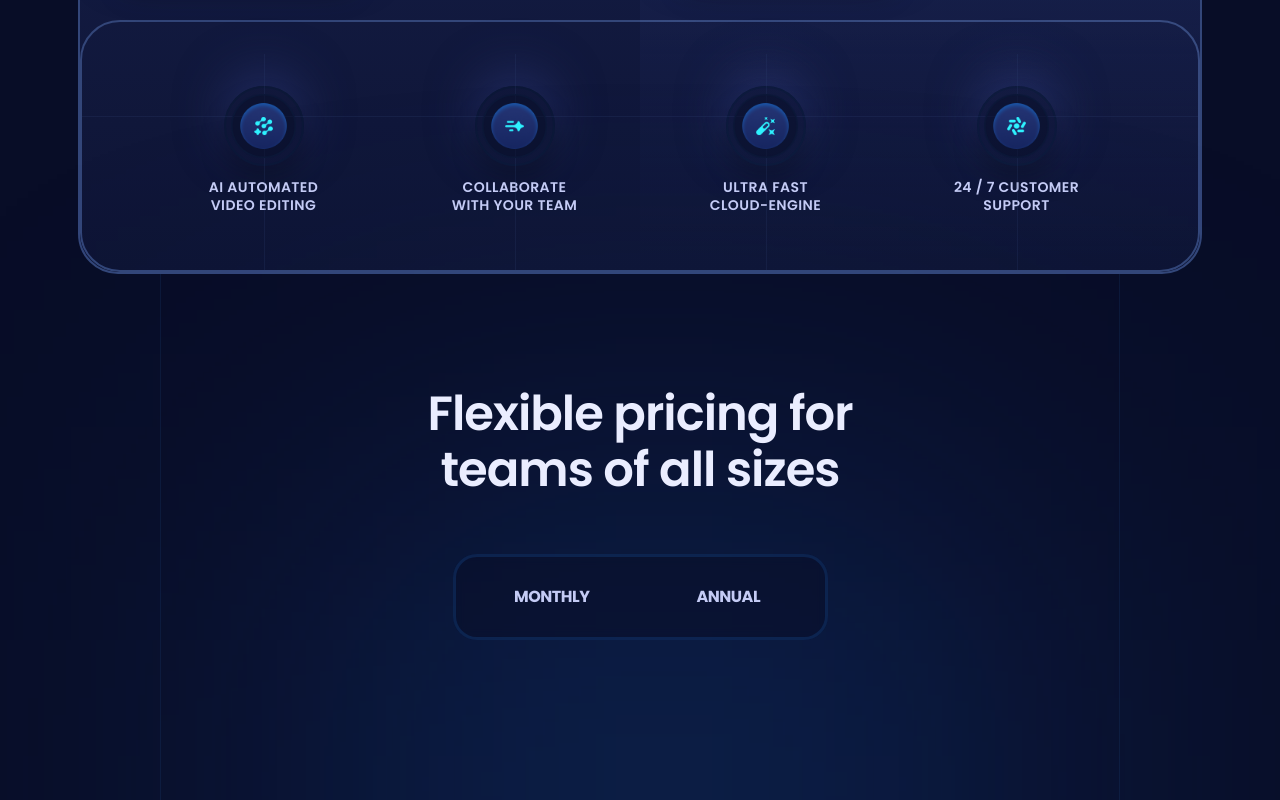
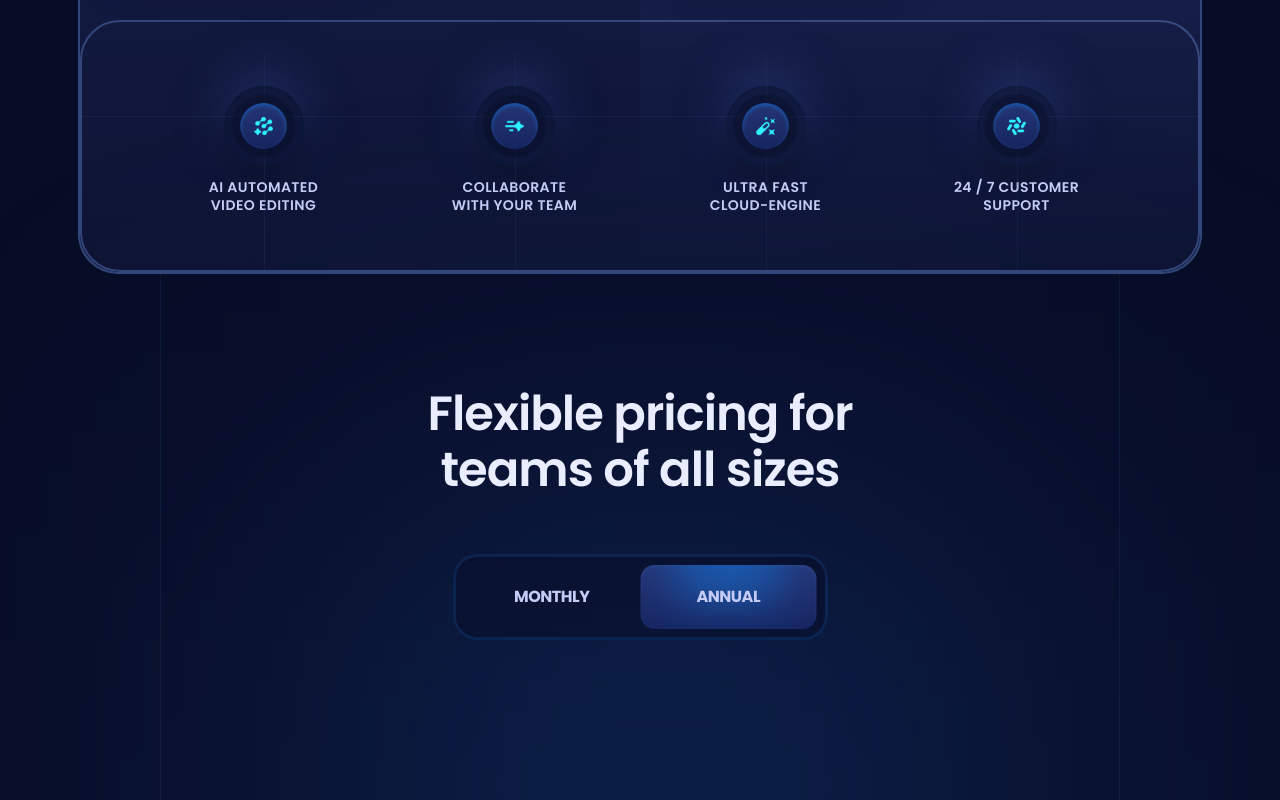
Before and after one commit to Washington-coder/xora, a React (Vite) app: page / in a window 1280 px wide. Shown: the part 1530-2330 px from the top of the page. Built offline with nearby package versions, Linux system fonts and the light colour scheme.

Commit message:
feat: add animation on select monthly or annual button

```diff
--- a/src/sections/Pricing.jsx
+++ b/src/sections/Pricing.jsx
@@ -26,6 +26,8 @@ const Pricing = () => {
                             >
                                 Annual
                             </button>
+
+                            <div className={clsx("g4 rounded-14 before:h-100 pricing-head_btn_before absolute left-2 top-2 h-[calc(100%-16px)] w-[calc(50%-8px)] overflow-hidden shadow-400 transition-transform duration-500", !monthly && "translate-x-full") } />
                         </div>
                     </div>
                 </div>
```
